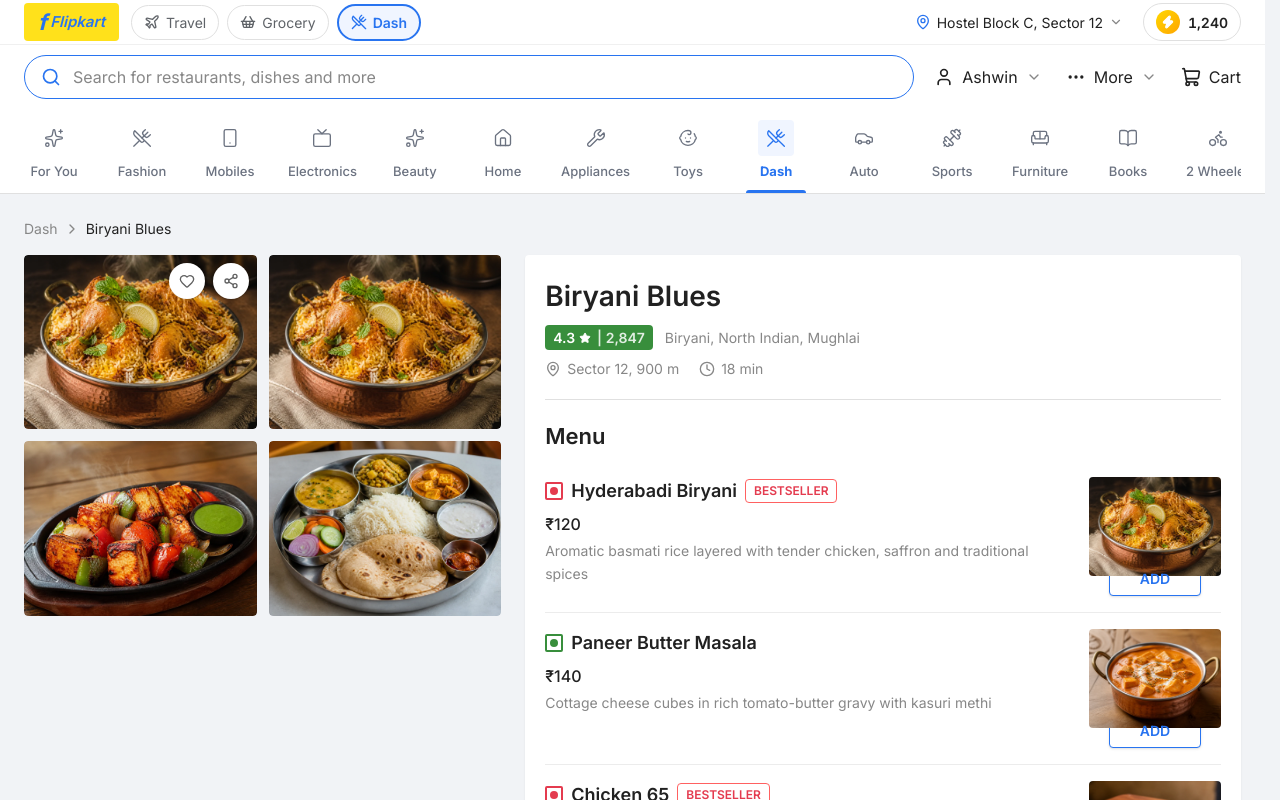
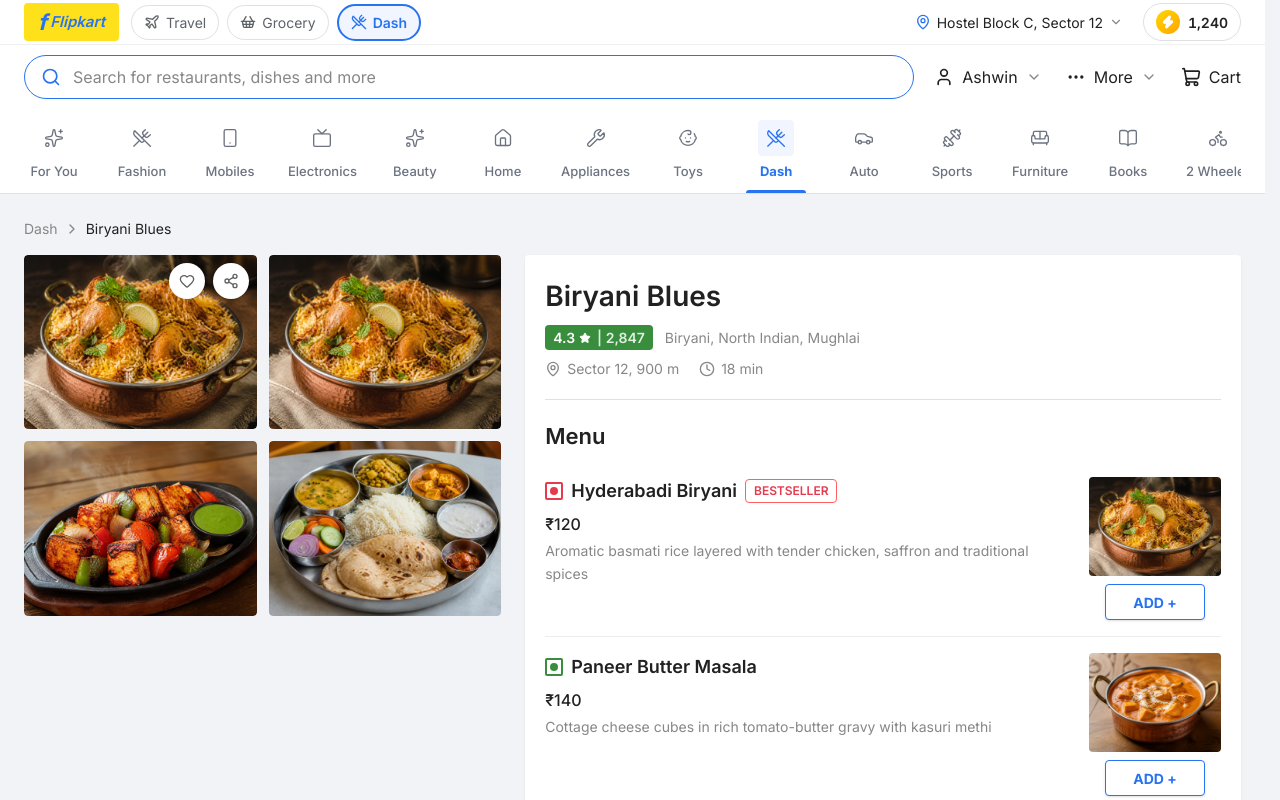
Before and after one commit to AshwinSheoran02/flipkart-food, a Next.js app: page / in a window 1280 px wide. Both pictures are taken after a click on the button "Biryani Blues". Shown: the top 800 px of the page. Built offline with nearby package versions, Linux system fonts and the light colour scheme.

Commit message:
Fix ADD button - no overlap, proper +/- qty controls

```diff
--- a/src/components/FlipkartFoodApp.tsx
+++ b/src/components/FlipkartFoodApp.tsx
@@ -199,10 +199,10 @@
 
 function QtyControl({ qty, onAdd, onRemove }: { qty: number; onAdd: () => void; onRemove: () => void }) {
   return (
-    <div className="mx-auto -mt-4 flex h-9 items-center overflow-hidden rounded-[4px] border border-[#2874F0] bg-white shadow">
-      <button type="button" onClick={onRemove} className="flex h-full w-8 items-center justify-center text-[#2874F0] hover:bg-[#F0F5FF]"><Minus className="h-3.5 w-3.5" /></button>
-      <span className="flex h-full w-8 items-center justify-center text-[14px] font-bold text-[#2874F0]">{qty}</span>
-      <button type="button" onClick={onAdd} className="flex h-full w-8 items-center justify-center text-[#2874F0] hover:bg-[#F0F5FF]"><Plus className="h-3.5 w-3.5" /></button>
+    <div className="mx-auto mt-2 flex h-9 items-center overflow-hidden rounded-[4px] border border-[#2874F0] bg-white shadow">
+      <button type="button" onClick={onRemove} className="flex h-full w-9 items-center justify-center text-[#2874F0] hover:bg-[#F0F5FF]"><Minus className="h-4 w-4" /></button>
+      <span className="flex h-full w-9 items-center justify-center border-x border-[#2874F0]/20 text-[15px] font-bold text-[#2874F0]">{qty}</span>
+      <button type="button" onClick={onAdd} className="flex h-full w-9 items-center justify-center text-[#2874F0] hover:bg-[#F0F5FF]"><Plus className="h-4 w-4" /></button>
     </div>
   );
 }
@@ -654,12 +654,12 @@
                       <p className="mt-2 text-[16px] font-medium text-[#212121]">₹{item.price}</p>
                       <p className="mt-1 max-w-[600px] text-[14px] leading-relaxed text-[#878787]">{item.desc}</p>
                     </div>
-                    <div className="w-[132px] flex-shrink-0">
+                    <div className="w-[132px] flex-shrink-0 text-center">
                       <Photo src={item.image} alt={item.name} sizes="132px" />
                       {qty > 0 ? (
                         <QtyControl qty={qty} onAdd={() => addToCart(item.name, restaurant.name, item.price, item.veg, item.image)} onRemove={() => removeFromCart(item.name, restaurant.name)} />
                       ) : (
-                        <button type="button" onClick={() => addToCart(item.name, restaurant.name, item.price, item.veg, item.image)} className="mx-auto -mt-4 flex h-9 min-w-[92px] items-center justify-center rounded-[4px] border border-[#2874F0] bg-white px-4 text-[14px] font-semibold text-[#2874F0] shadow hover:bg-[#F0F5FF]">ADD</button>
+                        <button type="button" onClick={() => addToCart(item.name, restaurant.name, item.price, item.veg, item.image)} className="mx-auto mt-2 flex h-9 min-w-[100px] items-center justify-center rounded-[4px] border border-[#2874F0] bg-white px-4 text-[14px] font-bold text-[#2874F0] shadow-sm hover:bg-[#F0F5FF]">ADD +</button>
                       )}
                     </div>
                   </div>
```
